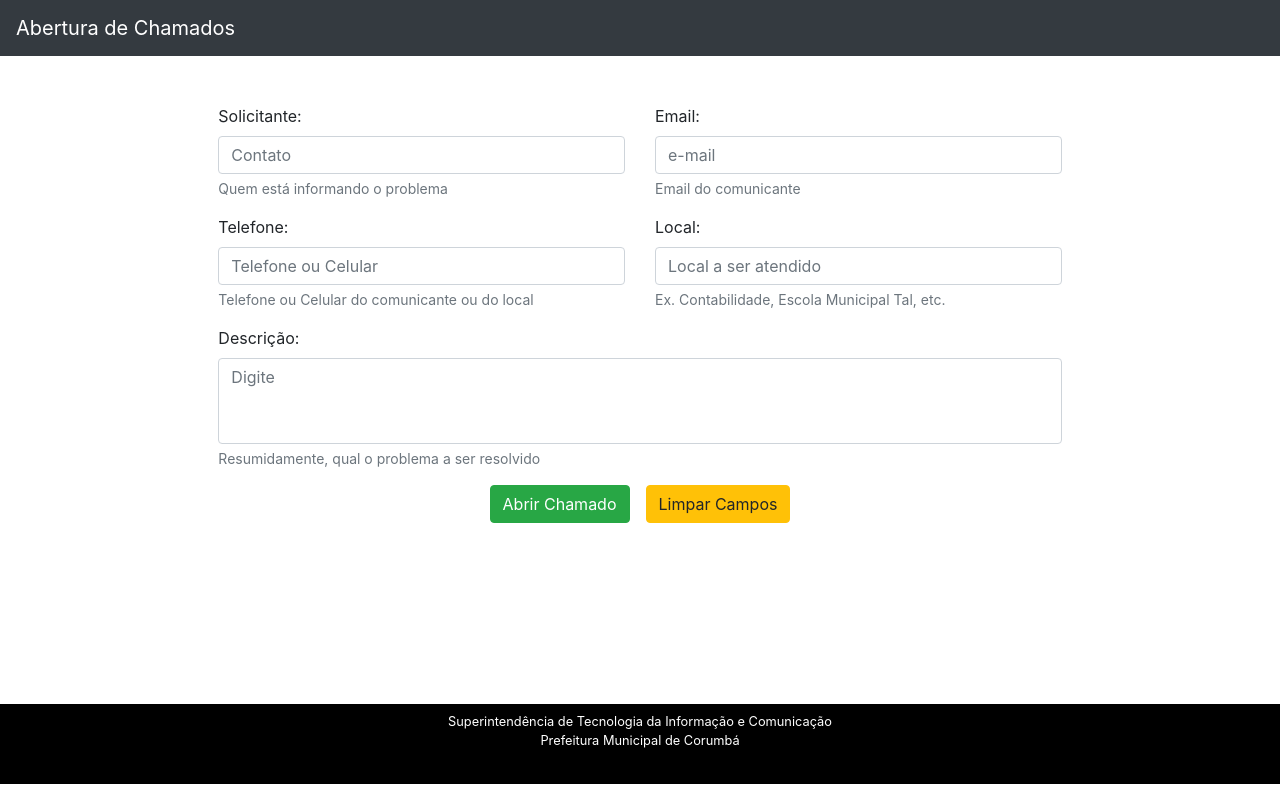
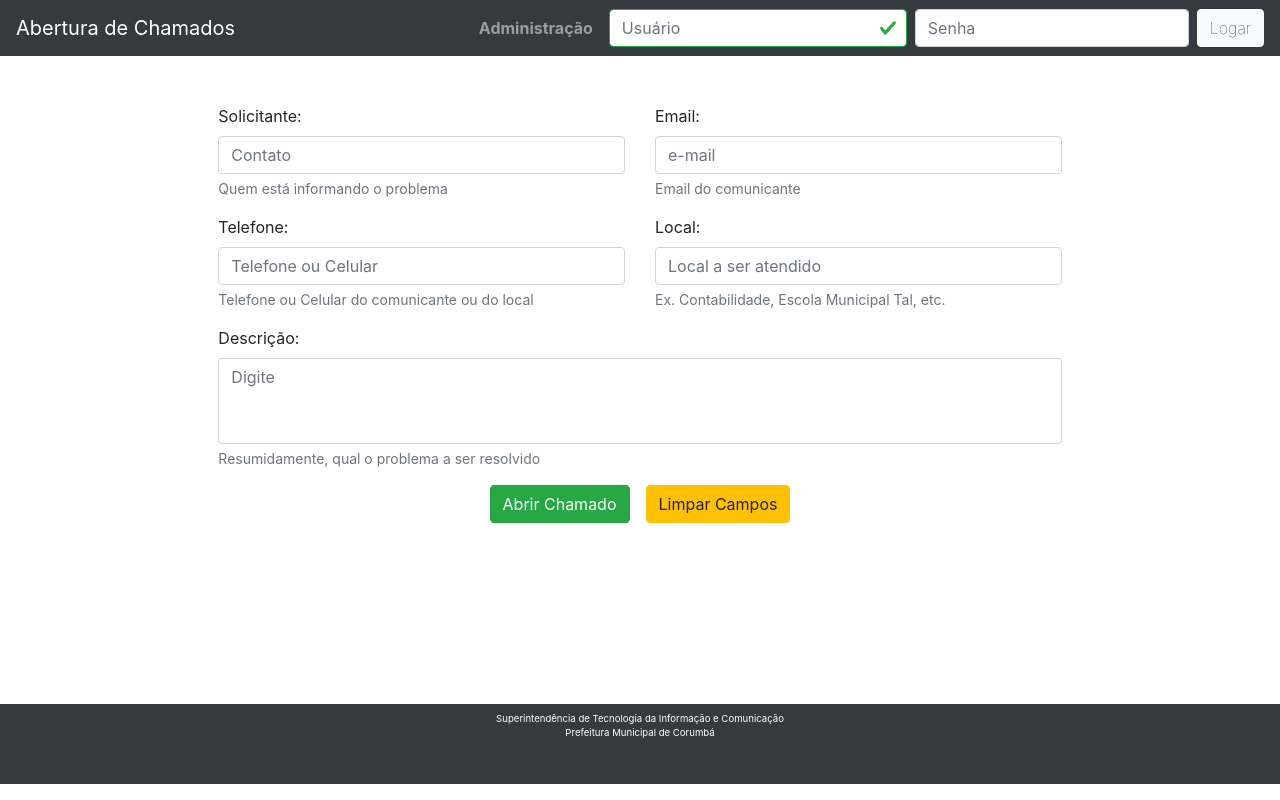
Before and after one commit to wtccosta/chamados, a Vue app: page / in a window 1280 px wide. Built offline with nearby package versions, Linux system fonts and the light colour scheme.

Commit message:
created login form component

```diff
--- a/src/components/ChamadosFooter.vue
+++ b/src/components/ChamadosFooter.vue
@@ -1,23 +1,24 @@
 <template>
-    <div class="footer d-flex-column pt-2">
-        <div class="upper d-flex justify-content-center">Superintendência de Tecnologia da Informação e Comunicação</div>
-        <div class="down d-flex justify-content-center">Prefeitura Municipal de Corumbá</div>
-
+  <div class="footer d-flex-column pt-2">
+    <div class="upper d-flex justify-content-center">
+      Superintendência de Tecnologia da Informação e Comunicação
     </div>
+    <div class="down d-flex justify-content-center">
+      Prefeitura Municipal de Corumbá
+    </div>
+  </div>
 </template>
 
 <script>
-export default {
-
-}
+export default {};
 </script>
 
 <style scoped>
 .footer {
-    color: rgb(255, 255, 255);;
-    background-color: #000;
-    min-height: 10vh;
-    font-size: 0.8rem;
+  color: rgb(255, 255, 255);
+  background-color: #343a40 !important;
+  min-height: 10vh;
+  font-size: 0.6rem;
 }
 
 @media (max-width: 320) {
@@ -25,5 +26,4 @@ export default {
     display: none;
   }
 }
-
 </style>
--- a/src/components/ChamadosHeader.vue
+++ b/src/components/ChamadosHeader.vue
@@ -1,27 +1,17 @@
 <template>
   <b-navbar toggleable type="dark" variant="dark">
     <b-navbar-brand href="#">Abertura de Chamados</b-navbar-brand>
+      <login-nav />
 
-    <!-- <b-navbar-toggle target="navbar-toggle-collapse">
-      <template #default="{ expanded }">
-        <b-icon v-if="expanded" icon="chevron-bar-up"></b-icon>
-        <b-icon v-else icon="chevron-bar-down"></b-icon>
-      </template>
-    </b-navbar-toggle>
-
-    <b-collapse id="navbar-toggle-collapse" is-nav>
-      <b-navbar-nav class="ml-auto">
-        <b-nav-item href="#">Link 1</b-nav-item>
-        <b-nav-item href="#">Link 2</b-nav-item>
-        <b-nav-item href="#" disabled>Disabled</b-nav-item>
-      </b-navbar-nav>
-    </b-collapse> -->
   </b-navbar>
 </template>
 
 <script>
+import LoginNav from './../components/ChamadosLoginNavForm.vue'
 export default {
-
+    components: {
+      LoginNav
+    }
 }
 </script>
 
--- /dev/null
+++ b/src/components/ChamadosLoginNavForm.vue
@@ -0,0 +1,37 @@
+<template>
+<div>
+<b-nav-form> <!--Criar computed para monitorar estado de logado-->
+       <span class="mr-3 font-weight-bolder text-white-50">Administração</span>
+      <b-form-input class="mr-sm-2" v-model="form.login" :state=status placeholder="Usuário"></b-form-input>
+      <b-form-input type="password" class="mr-sm-2" v-model="form.senha" placeholder="Senha"></b-form-input>
+      <b-button variant="light" :state=status class="my-2 my-sm-0 font-weight-lighter" type="submit" @click.prevent="doLogin()">Logar</b-button>
+    </b-nav-form>
+</div>
+
+</template>
+
+<script>
+import {apiPublic} from '../configs/apiServices'
+export default {
+  data () {
+    return {
+      status:true,
+      form: {
+        login: '',
+        senha: ''
+      },
+    }
+  },
+  methods:{
+    doLogin () {
+      apiPublic.post('/usuarios/auth', this.form)
+      .then(() => this.status = true)
+      .catch(() => this.status = false)
+    }
+  }
+}
+</script>
+
+<style>
+
+</style>
```
